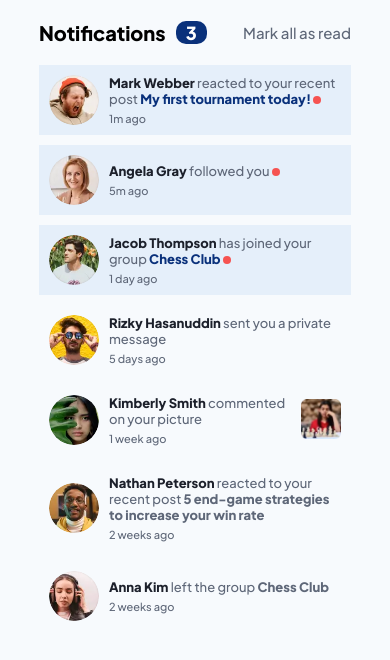
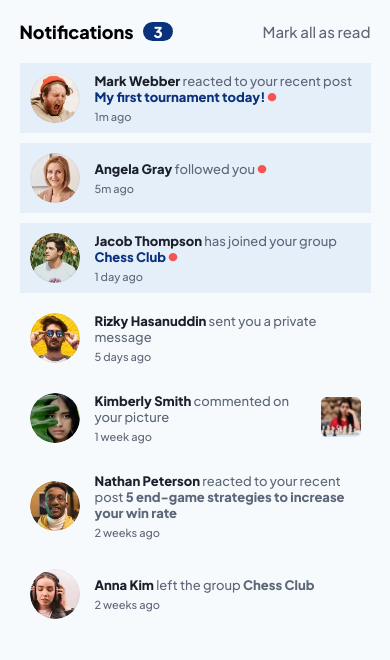
Before and after one commit to Eor13/projeto-pagina-de-notificacoes, a plain HTML site: page index.html in a window 390 px wide. Drawn offline with Linux system fonts and the light colour scheme.

Commit message:
Correções de responsividade

```diff
--- a/src/css/responsive.css
+++ b/src/css/responsive.css
@@ -1,31 +1,16 @@
-@media(max-width:900px){
+
+@media(max-width:550px){
     header{
-        min-width: 70vw;
-    }
-    .titulo{
-        font-size: 2rem;
-    }
-    .notificacao{
-        min-width: 70vw;
-    }
-}
-@media(max-width:780px){
-    header{
-        min-width: 80vw;
-    }
-    .notificacao{
-        min-width: 80vw;
-    }
-}
-@media(max-width:375px){
-    header{
-        min-width: 90vw;
+        max-width: 90vw;
     }
     .titulo{
         font-size: 1.8rem;
     }
+    .titulo .quantidade-nova{
+        font-size: 1.5rem;
+    }
     .notificacao{
-        min-width: 90vw;
+        max-width: 90vw;
     }
     .notificacao .postagem {
         padding: 0 5px;
@@ -34,3 +19,8 @@
         margin: 0 15px;
     }
 }
+@media(max-width:375px){
+    .imagem-notificacao{
+        margin-left:10px ;
+    }
+}
--- a/src/css/style.css
+++ b/src/css/style.css
@@ -12,7 +12,7 @@ body{
     font-family: var(--fonte-padrao);
 }
 header{
-    width: 60vw;
+    width: 510px;
     display: flex;
     align-items: center;
     justify-content: space-between;
@@ -42,7 +42,7 @@ header{
     justify-content: flex-start;
     align-items: center;
     background-color: var(--fundo-1);
-    width: 60vw;
+    max-width: 510px;
     padding: 10px;
     margin-bottom: 10px;
     position: relative;
@@ -72,6 +72,7 @@ header{
 .notificacao .postagem .titulo-mensagem .foco-da-titulo-mensagem{
     color: var(--cor-do-texto);
     font-weight: 800;
+    cursor: pointer;
 }
 .notificacao .postagem .data{
     margin-left: 10px;
@@ -90,12 +91,11 @@ header{
     margin-top: 5px;
 }
 .notificacao .postagem .mensagem:hover{
-    background-color: var(--cor-terciaria);
+    cursor: pointer;
 }
 .notificacao .postagem .mensagem-aberta{
     display: flex;
-    content: "texto";
-    cursor: pointer;
+    content: "";
 }
 
 .notificacao-com-imagem{
@@ -118,17 +118,10 @@ header{
 .nova .postagem .titulo-mensagem .foco-da-titulo-mensagem{
     color: var(--cor-secundaria);
     font-weight: 800;
-    position: relative;
+    /* position: relative; */
     cursor: pointer;
 }
-.nova .postagem .foco-da-titulo-mensagem:after{
-    content: '';
-    position: absolute;
-    top:5px;
-    right: -10px;
-    background-color: var(--cor-principal);
-    border-radius: 50%;
-    width: 8px;
-    height: 8px;
-
+.nova .postagem .foco-da-titulo-mensagem::after{
+    content: url(../images/bolinha10px.png);
+    margin-left: 2px;
 }
```
Also changed, not shown: src/images/bolinha10px.png (added).
